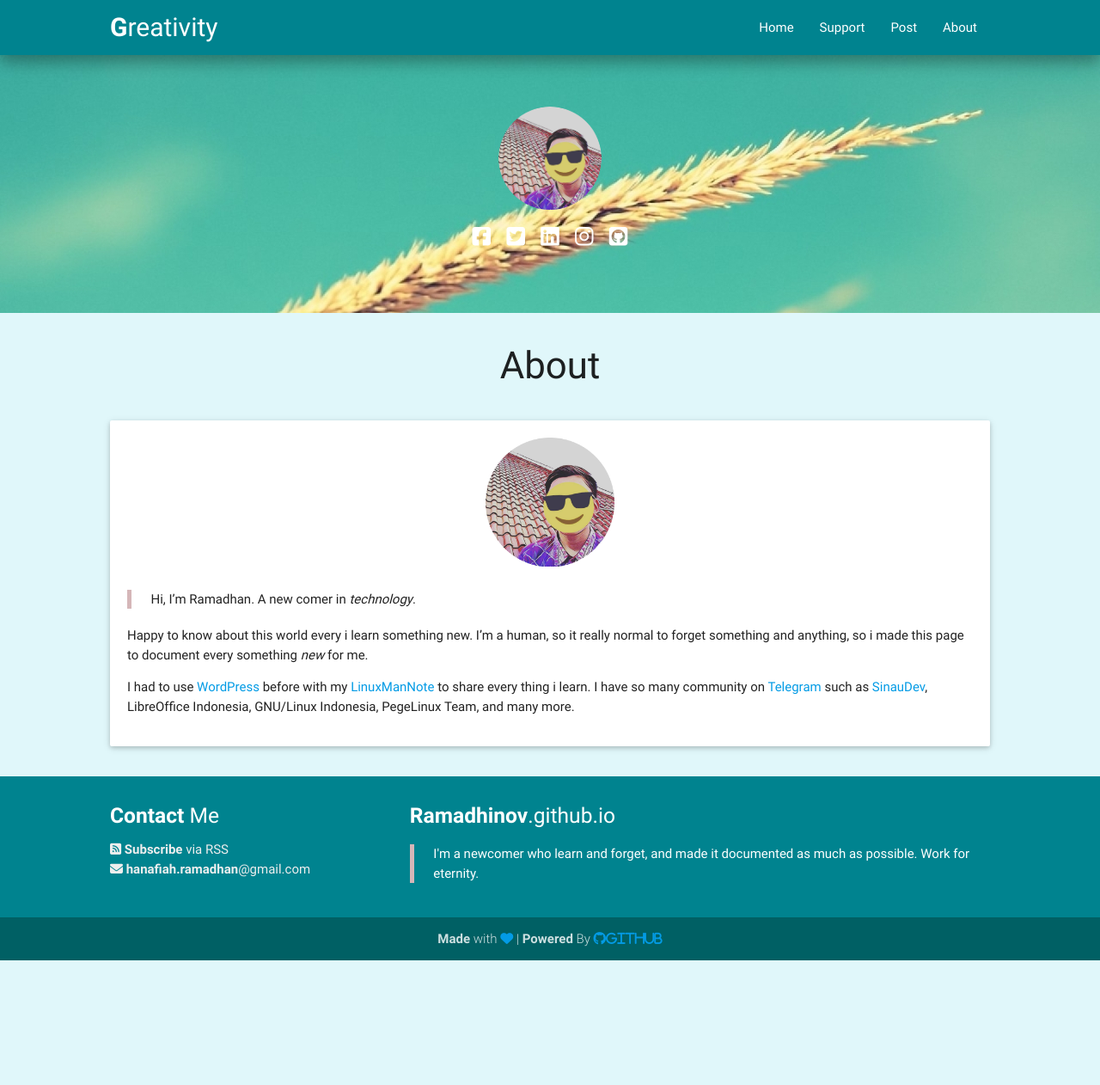
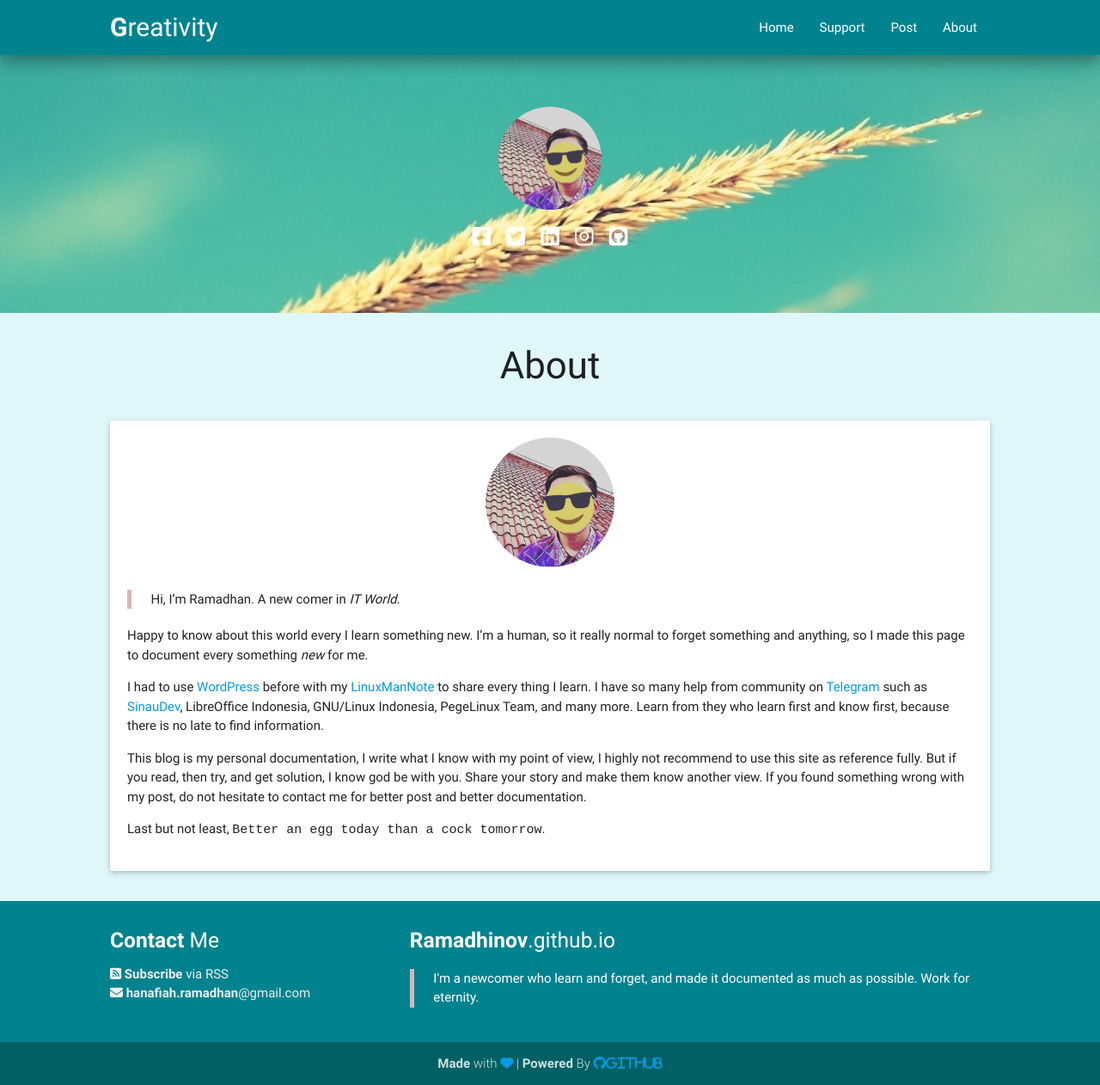
Before and after one commit to ade1256/ramadhinov.github.io, a Jekyll site: the page built from about.md, in a window 1280 px wide and 1262 px high. Shown: the whole window at 86% size. Built offline with Jekyll 4.4.1, drawn with Linux system fonts in a browser that asks for light colours; nearby versions of some CDN libraries; library files that are not in the unit come from our copies.

Commit message:
Change about

```diff
--- a/about.md
+++ b/about.md
@@ -6,8 +6,12 @@ permalink: /about/
 <center><img src="../asset/images/pass.png" alt="Ganteng" height="150" width="150"></center>
 
 > Hi, I'm Ramadhan.
-> A new comer in _technology_.
+> A new comer in _IT World_.
 
-Happy to know about this world every i learn something new. I'm a human, so it really normal to forget something and anything, so i made this page to document every something _new_ for me.
+Happy to know about this world every I learn something new. I'm a human, so it really normal to forget something and anything, so I made this page to document every something _new_ for me.
 
-I had to use [WordPress](http://wordpress.com) before with my [LinuxManNote](http://linuxmannote.wordpress.com) to share every thing i learn. I have so many community on [Telegram](http://telegram.org) such as [SinauDev](http://sinaudev.org), LibreOffice Indonesia, GNU/Linux Indonesia, PegeLinux Team, and many more.
+I had to use [WordPress](http://wordpress.com) before with my [LinuxManNote](http://linuxmannote.wordpress.com) to share every thing I learn. I have so many help from community on [Telegram](http://telegram.org) such as [SinauDev](http://sinaudev.org), LibreOffice Indonesia, GNU/Linux Indonesia, PegeLinux Team, and many more. Learn from they who learn first and know first, because there is no late to find information.
+
+This blog is my personal documentation, I write what I know with my point of view, I highly not recommend to use this site as reference fully. But if you read, then try, and get solution, I know god be with you. Share your story and make them know another view. If you found something wrong with my post, do not hesitate to contact me for better post and better documentation.
+
+Last but not least, `Better an egg today than a cock tomorrow`.
```
